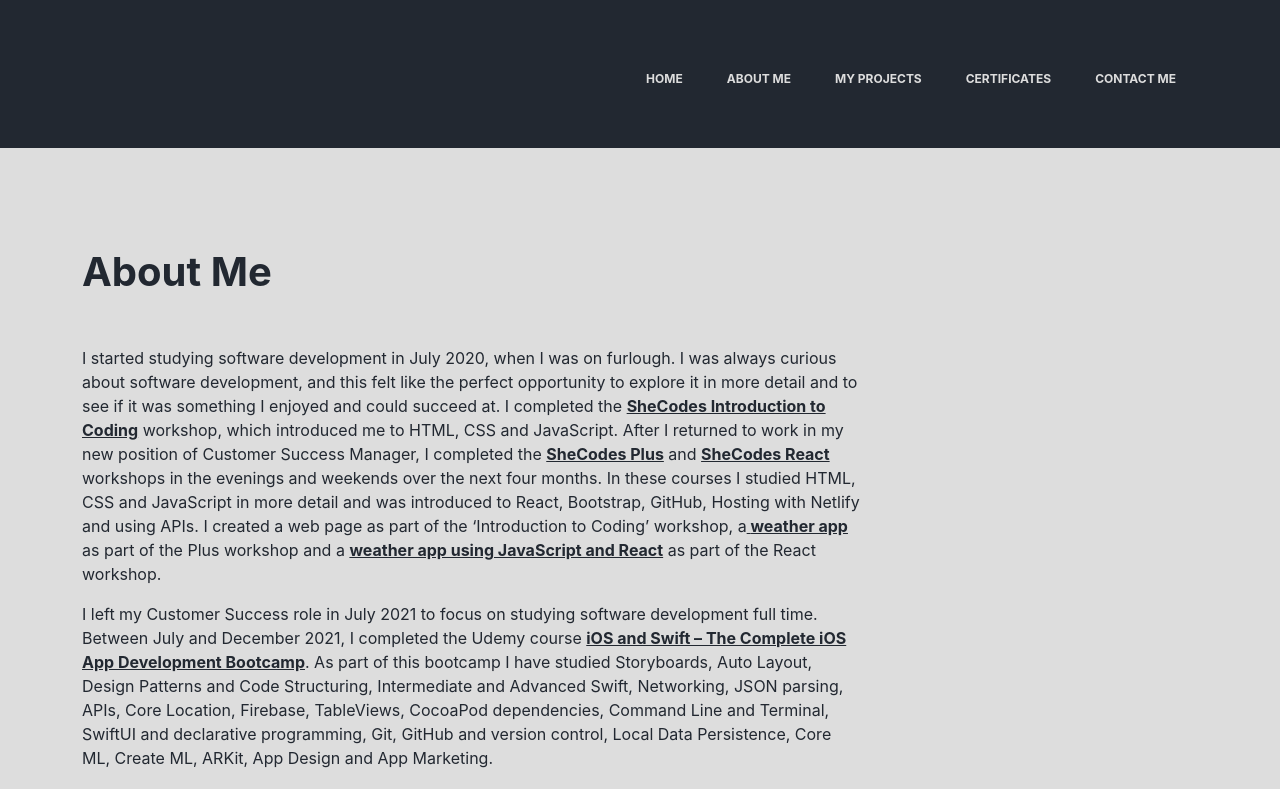
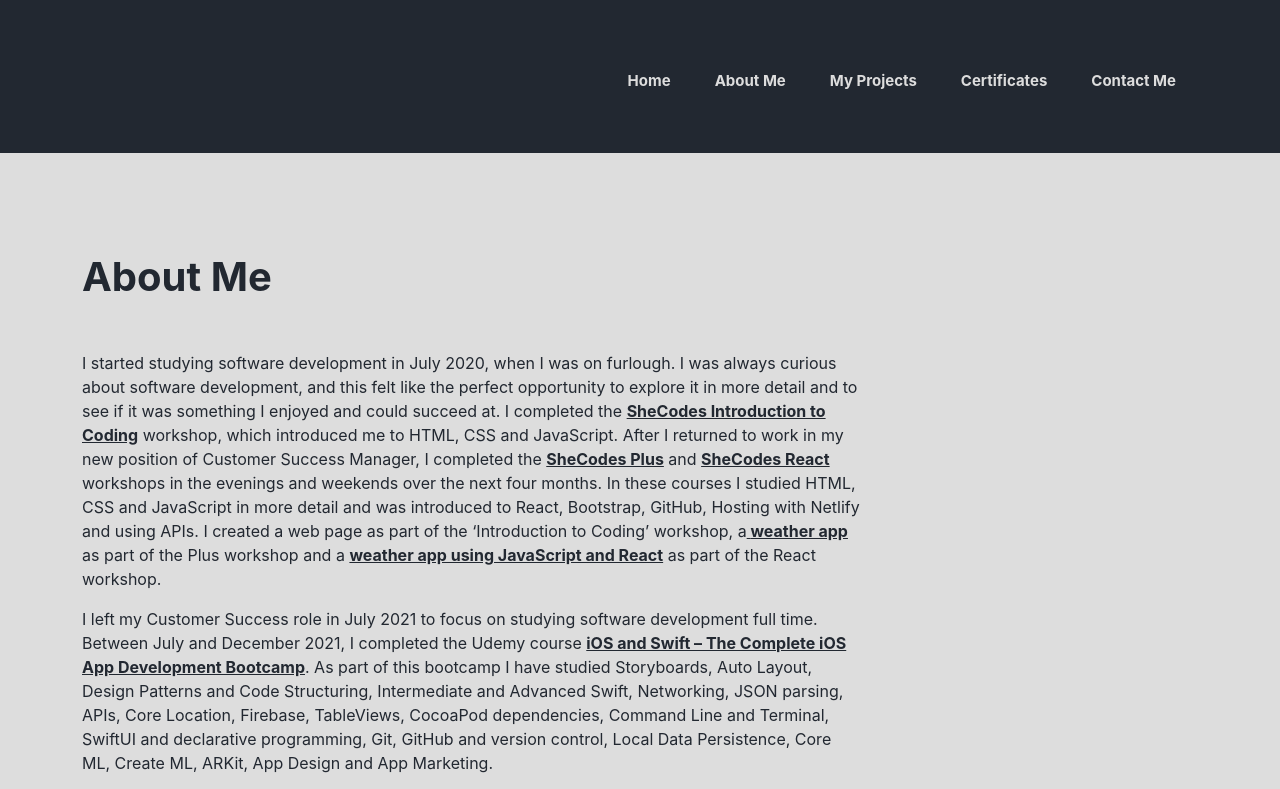
Before and after one commit to lucyjdev/portfolio-website, a React (Create React App) app: page /about in a window 1280 px wide. Shown: the top 789 px of the page. Built offline with nearby package versions, Linux system fonts and the light colour scheme.

Commit message:
Update headline and navigation styling

```diff
--- a/src/App.css
+++ b/src/App.css
@@ -79,16 +79,18 @@ body {
 
 .nav-link {
   color: #DDDDDD;
-  font-size: 12px;
+  font-size: 15px;
   font-weight: bold;
   position: sticky;
 }
 
 .nav-link:hover {
-  color: #222831;
-  background-color: #DDDDDD;
+  color: #DDDDDD;
+  background-color: #F05454;
   box-shadow: 3px 3px 5px rgb(0 0 0 / 0.4);
-  transition: ease-in-out 0.1s;
+  border-radius: 5px;
+  padding: 5px;
+  transition: ease-in-out 0.3s;
 }
 
 .nav-item {
@@ -121,7 +123,7 @@ body {
   margin-top: 30px;
   margin-bottom: 40px;
   margin-left: 20px;
-  font-size: 42px;
+  font-size: 38px;
   color: #222831;
 }
 
@@ -145,6 +147,13 @@ body {
   margin-bottom: 25px;
   margin-left: 20px;
   font-size: 30px;
+  color: #252323;
+}
+
+.interested-in {
+  margin-bottom: 25px;
+  margin-left: 20px;
+  font-size: 22px;
   color: #252323;
 }
 
--- a/src/App.tsx
+++ b/src/App.tsx
@@ -39,7 +39,7 @@ function Home() {
             <div className="col col-lg-8">
               <h1 className="name">Lucy Joyce</h1>
               <h2 className="headline">
-                Junior Front-End and iOS Developer based in London.
+                Junior Software Developer based in London.
               </h2>
               <Links />
             </div>
--- a/src/Navigation.tsx
+++ b/src/Navigation.tsx
@@ -21,27 +21,27 @@ export default function Navigation() {
             <ul className="navbar-nav ms-auto">
               <li className="nav-item">
                 <Link className="nav-link" to="/">
-                  HOME
+                  Home
                 </Link>
               </li>
               <li className="nav-item">
                 <Link className="nav-link" to="/about">
-                  ABOUT ME
+                  About Me
                 </Link>
               </li>
               <li className="nav-item">
                 <Link className="nav-link" to="/projects">
-                  MY PROJECTS
+                  My Projects
                 </Link>
               </li>
               <li className="nav-item">
                 <Link className="nav-link" to="/certificates">
-                  CERTIFICATES
+                  Certificates
                 </Link>
               </li>
               <li className="nav-item">
                 <Link className="nav-link" to="/contact">
-                  CONTACT ME
+                  Contact Me
                 </Link>
               </li>
             </ul>
```
